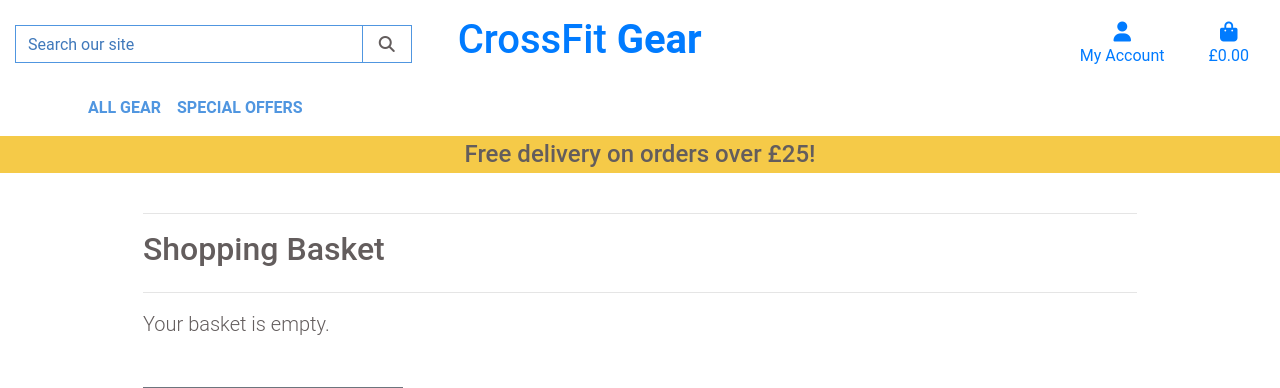
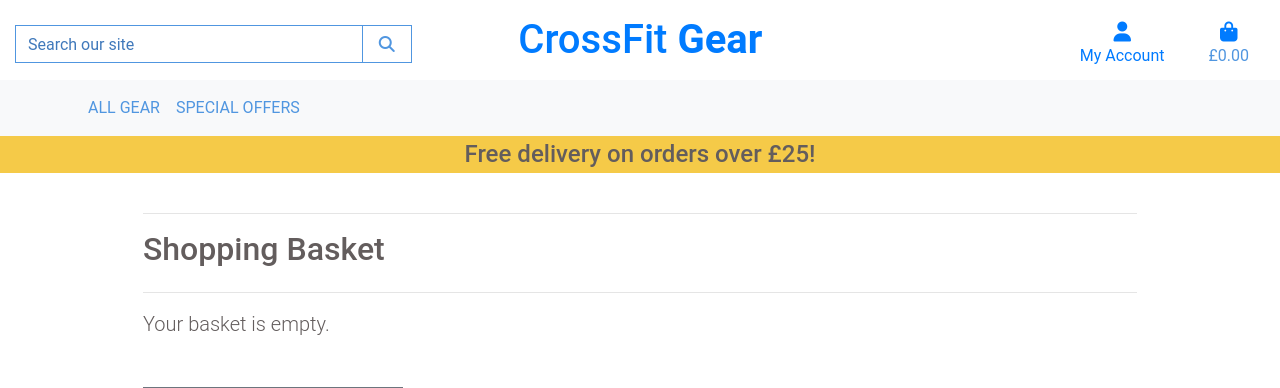
Before and after one commit to YoannaLa/Boutique_crossFit, a Django app: page /bag/ in a window 1280 px wide. Shown: the top 388 px of the page. Run offline with Django 4.2, Linux system fonts and the light colour scheme; parts of the project's set-up code (start-up, migrations or seed data) failed here and were passed over; some libraries are stand-ins or nearby versions.

Commit message:
updating the footer and headear to insure it works on all screens

```diff
--- a/bag/templates/bag/bag.html
+++ b/bag/templates/bag/bag.html
@@ -99,8 +99,8 @@
                                     <h6>Delivery: £{{ delivery|floatformat:2 }}</h6>
                                     <h4 class="mt-4"><strong>Grand Total: £{{ grand_total|floatformat:2 }}</strong></h4>
                                     {% if free_delivery_delta > 0 %}
-                                        <p class="mb-1 text-danger">
-                                            Free gift wrapping if you spend <strong>£{{ free_delivery_delta }}</strong> more!
+                                        <p class="mb-1 text-warning">
+                                            Free delivert you you add <strong>£{{ free_delivery_delta }}</strong>!
                                         </p>
                                     {% endif %}
                                 </td>
--- a/home/templates/home/index.html
+++ b/home/templates/home/index.html
@@ -11,7 +11,7 @@
 
 {% block content %}
     <div class="container h-100">
-        <div class="row h-80">
+        <div class="row h-100">
             <div class="col-12 col-md-6 my-auto">
                 <h1 class="display-6">
                     New Arrivals!
--- a/products/templates/products/product_detail.html
+++ b/products/templates/products/product_detail.html
@@ -113,7 +113,7 @@
                             </div>
 
                             <div class="d-flex justify-content-start gap-4 mb-3">
-                                <a href="{% url 'products' %}" class="btn btn-secondary rounded-0 ml-1 p-2">
+                                <a href="{% url 'products' %}" class="btn btn-secondary rounded-0 ml-1">
                                     <span class="icon">
                                         <i class="fas fa-chevron-left"></i>
                                     </span>
--- a/products/templates/products/products.html
+++ b/products/templates/products/products.html
@@ -118,8 +118,8 @@
         </div>
     </div>
     <div class="btt-button shadow-sm rounded-0 border border-blue">
-        <a class="btt-link d-flex">
-            <i class="fas fa-arrow-up text-blue text-md-start"></i>
+        <a class="btt-link d-flex h-100">
+            <i class="fas fa-arrow-up text-blue mx-auto my-auto"></i>
         </a>
     </div>
 
--- a/static/css/base.css
+++ b/static/css/base.css
@@ -17,6 +17,7 @@ body {
     justify-content: center;
     height: 1.5rem;
     width: 1.5rem;
+    color:#5096e0 !important;
 }
 
 /*------------------heading*/
@@ -220,8 +221,13 @@ input[name='q']::placeholder {
 
 
 /* -------------------------------- footer */
-.list-unstyled {
-    padding: 0;
+
+#footer {
+    background: #706e6e;
+    /* padding: 24px; */
+    font-size: 12px;
+    color: #CCC;
+    text-align: center;
 }
 
 
@@ -309,3 +315,17 @@ input[name='q']::placeholder {
         height: calc(100vh - 116px);
     }
 }
+
+/* push footer down on the bag page on screen sizes 575px */
+@media (min-width: 575px) {
+    .bag-large-container {
+        min-height: 500px;
+    }
+}
+
+/* push footer down on the bag page on screen sizes 910px */
+@media (min-width: 910px) {
+    .bag-large-container {
+        min-height: 700px;
+    }
+}
--- a/templates/allauth/account/login.html
+++ b/templates/allauth/account/login.html
@@ -41,9 +41,9 @@ for a {{ site_name }} account and sign in below:{% endblocktrans %}</p>
   {% if redirect_field_value %}
   <input type="hidden" name="{{ redirect_field_name }}" value="{{ redirect_field_value }}" />
   {% endif %}
-  <a class="btn btn-secondary text-white btn-rounded-0" href="{% url 'home' %}">Home</a>
-  <button class="primaryAction" type="submit">{% trans "Sign In" %}</button>
-  <p class="mt-2">
+  <a class="btn btn-outline-secondary" href="{% url 'home' %}">Home</a>
+  <button class="btn btn-outline-primary" type="submit">{% trans "Sign In" %}</button>
+  <p class="mt-4">
     <a class="button secondaryAction" href="{% url 'account_reset_password' %}">{% trans "Forgot Password?" %}</a>
   </p>
 </form>
--- a/templates/allauth/account/signup.html
+++ b/templates/allauth/account/signup.html
@@ -17,7 +17,7 @@
   {% if redirect_field_value %}
   <input type="hidden" name="{{ redirect_field_name }}" value="{{ redirect_field_value }}" />
   {% endif %}
-  <a class="btn btn-info text-white rounded-0" href="{% url 'account_login' %}">Back to Login</a>
+  <a class="btn btn-outline-secondary" href="{% url 'account_login' %}">Back to Login</a>
   <button type="submit">{% trans "Sign Up" %}</button>
 </form>
 
--- a/templates/allauth/base.html
+++ b/templates/allauth/base.html
@@ -18,7 +18,7 @@
       </ul>
     </div>
     {% endif %}
-    <hr>
+
     <div>
       <strong>Menu:</strong>
       <ul>
--- a/templates/base.html
+++ b/templates/base.html
@@ -57,14 +57,14 @@
                     </div>
                 </form>
             </div>
-            <div class="col-12 col-lg-4 my-auto py-1 py-lg-0 text-center text-lg-left">
+            <div class="col-12 col-lg-4 my-auto py-1 py-lg-0 font-weight-bold hvr-buzz text-center text-lg-center">
                 <a href="{% url 'home' %}" class="nav-link main-logo-link">
                     <h1>CrossFit <strong>Gear</strong></h1></a>
                 </a>
             </div>
             <div class="col-12 col-lg-4 my-auto py-1 py-lg-0">
                 <ul class="list-inline list-unstyled text-center text-lg-right my-0">
-                    <li class="list-inline-item dropdown">
+                    <li class="list-inline-item dropdown text-blue">
                         <a class="text-black nav-link" href="#" id="user-options" data-toggle="dropdown" aria-haspopup="true" aria-expanded="false">
                             <div class="text-center">
                                 <div><i class="fas fa-user fa-lg"></i></div>
@@ -74,14 +74,14 @@
                         <div class="dropdown-menu border-0" aria-labelledby="user-options">
                             {% if request.user.is_authenticated %}
                                 {% if request.user.is_superuser %}
-                                    <a href="{% url 'add_product' %}" class="dropdown-item">Product Management</a>
+                                    <a href="{% url 'add_product' %}" class="dropdown-item text-blue">Product Management</a>
                                 {% endif %}
-                                <a href="{% url 'profile' %}" class="dropdown-item">My Profile</a>
-                                <a href="{% url 'view_wishlist'%}" class="dropdown-item">My Wishlist</a>
-                                <a href="{% url 'account_logout' %}" class="dropdown-item">Logout</a>
+                                <a href="{% url 'profile' %}" class="dropdown-item text-blue">My Profile</a>
+                                <a href="{% url 'view_wishlist'%}" class="dropdown-item text-blue">My Wishlist</a>
+                                <a href="{% url 'account_logout' %}" class="dropdown-item text-blue">Logout</a>
                             {% else %}
-                                <a href="{% url 'account_signup' %}" class="dropdown-item">Register</a>
-                                <a href="{% url 'account_login' %}" class="dropdown-item">Login</a>
+                                <a href="{% url 'account_signup' %}" class="dropdown-item text-blue">Register</a>
+                                <a href="{% url 'account_login' %}" class="dropdown-item text-blue">Login</a>
                             {% endif %}
                         </div>
                     </li>
@@ -89,7 +89,7 @@
                         <a class="{% if grand_total %}text-info font-weight-bold{% else %}text-black{% endif %} nav-link" href="{% url 'view_bag' %}">
                             <div class="text-center">
                                 <div><i class="fas fa-shopping-bag fa-lg"></i></div>
-                                <p class="text-black my-0">
+                                <p class="text-blue my-0">
                                     {% if grand_total %}
                                     £{{ grand_total|floatformat:2 }}
                                     {% else %}
@@ -102,8 +102,8 @@
                 </ul>
             </div>
         </div>
-        <div class="row bg-white">
-            <nav class="navbar navbar-expand-lg navbar-light w-100">
+        <div class="row bg-light">
+            <nav class="navbar navbar-expand-lg navbar-light">
                 <button class="navbar-toggler" type="button" data-toggle="collapse" data-target="#main-nav" aria-controls="main-nav" aria-expanded="false" aria-label="Toggle navigation">
                     <span class="navbar-toggler-icon"></span>
                 </button>
@@ -150,71 +150,77 @@
     {% endblock %}
 
     <!-- Footer -->
-    <footer class="bg-secondary text-white text-center text-md-start">
-        <!-- Grid container -->
-        <div class="footer p-4" style="margin-bottom: -50px; margin-top: 20px;">
-        <!--Grid row-->
+    <footer id="footer">
+        <div class="container-fluid border-top border-light">
+            <div class="row rounded-0 border border-light justify-content-center bg-light">
+                <!-- Begin Mailchimp Signup Form -->
+                <div id="mc_embed_signup">
+                            <div id="mc_embed_signup">
+                                <form action="https://herokuapp.us8.list-manage.com/subscribe/post?u=c28ca5039d1daf45113511ba2&amp;id=1d5d6c3fa5&amp;f_id=003066e0f0" method="post" id="mc-embedded-subscribe-form" name="mc-embedded-subscribe-form" class="validate" target="_blank" novalidate>
+                                <div id="mc_embed_signup_scroll">
+                                  <h5 class="center text-dark">Enter your email to keep up to date with special offers</h5>
+                                        <div class="mc-field-group text-dark">
+                                        <label for="mce-EMAIL">Email Address <span class="asterisk">*</span>
+                                        </label>
+                                        <input type="email" value="" name="EMAIL" class="required email" id="mce-EMAIL">
+                                    </div>
+                                    <div id="mce-responses" class="clear foot">
+                                        <div class="response" id="mce-error-response" style="display:none"></div>
+                                        <div class="response" id="mce-success-response" style="display:none"></div>
+                                    </div>
+
+                                    <div style="position: absolute; left: -5000px;" aria-hidden="true"><input type="text" name="b_22156db4568e725232cafd147_de3531b64b" tabindex="-1" value=""></div>
+                                    <div class="optionalParent">
+                                        <div class="clear foot">
+                                            <input type="submit" value="Subscribe" name="subscribe" id="mc-embedded-subscribe" class="button">
+                                            <p class="brandingLogo"><a href="http://eepurl.com/hYOO6z" title="Mailchimp - email marketing made easy and fun"><img src="https://eep.io/mc-cdn-images/template_images/branding_logo_text_dark_dtp.svg" alt="Mailchimp logo"></a></p>
+                                        </div>
+                                    </div>
+                    </div>
+                </form>
+            </div>
+            </div>
+            </div>
+            <br>
+            <!-- links-->
             <div class="row">
-              <!--Grid column-->
-              <div class="col-lg-3 col-md-6 md-0 text-center">
-                <h5>Get in touch</h5>
+                <div class="col-sm-6">
+                    <div class="card-body">
+                        <h5 class="text-white mb-0">Get in touch</h5>
                             <ul class="list-unstyled mb-0">
+                                <br>
                             <li>
                                 <a class="btn btn-light hvr-buzz" href="{% url 'contact' %}" class="btn btn-outline-dark rounded-0 px-1">Contact Us</a>
                             </li>
                             </ul>
                 </div>
-              <!--Grid column-->
-              <div class="col-lg-3 col-md-6 md-0 text-center">
-                <h5 class="bg-secondary text-white mb-0">Useful links</h5>
+                </div>
+
+                <div class="col-sm-6">
+                    <div class="card-body">
+                        <h5 class="text-white mb-0">Useful links</h5>
                             <ul class="list-unstyled mb-0">
+                                <br>
                               <li>
                                 <a class="btn btn-link btn-floating-central  m-1 text-white hvr-buzz" style="background-color: #3b5998;" href="https://www.facebook.com/profile.php?id=100084678726060" target="_blank" class="me-4 text-reset" rel="noopener">
                                     <i class="fab fa-facebook-f"></i>
                                 </a>
                                 <a class="btn btn-link btn-floating-central  m-1 text-white hvr-buzz" style="background-color: #3b9851;" href="https://www.crossfit.com/" target="_blank" class="me-4 text-reset" rel="noopener">
-                        <i class="fa-thin fa-dumbbell"></i>
+                                    <i class="fa-sharp fa-solid fa-check"></i>
                                 </a>
                               </li>
-
                             </ul>
                 </div>
-              <!--Grid column-->
-              <div class="col-lg-3 col-md-6 mb-0 text-center">
-                <h5 class="bg-secondary text-white mb-0">Mailing list</h5>
-                <ul class="list-unstyled mb-0">
-
-                    <!-- Begin Mailchimp Signup Form -->
-                    <a class="col-lg-3 text-center">
-                    <div id="mc_embed_signup">
-                        <form action="https://herokuapp.us8.list-manage.com/subscribe/post?u=c28ca5039d1daf45113511ba2&amp;id=1d5d6c3fa5&amp;f_id=003066e0f0" method="post" id="mc-embedded-subscribe-form" name="mc-embedded-subscribe-form" class="validate" target="_blank" novalidate>
-                        <div id="mc_embed_signup_scroll">
-                            <div id="mce-responses">
-                            <div class="response" id="mce-error-response" style="display:none"></div>
-                            <div class="response" id="mce-success-response" style="display:none"></div>
                 </div>
               </div>
-                        <div style="position: absolute; left: -5000px;" aria-hidden="true"><input type="text" name="b_c28ca5039d1daf45113511ba2_1d5d6c3fa5" tabindex="-1" value=""></div>
-                            <input type="submit" value="Subscribe" name="subscribe" id="mc-embedded-subscribe" class="btn btn-light button hvr-buzz">
-                        </div>
-                    </div>
-                    </a>
-
-                </ul>
-              </div>
-              <!--Grid column-->
-            </div>
-            <!-- Copyright -->
-          <div class="text-center p-3" style="background-color: rgba(0, 0, 0, 0.2);">
+              <!-- Copyrights-->
+                <div class="container-fluid" style="background-color: rgba(0, 0, 0, 0.2);">
+                    <div class="row justify-content-center">
                     Made by:
                      <a class="text-white">Yoanna Lazarek</a>
                     </div>
-           <!-- Copyright -->
-            <!--Grid row-->
                 </div>
-        <!-- Grid container -->
     </footer>
-    <!-- Footer -->
 
 </body>
 </html>
--- a/templates/includes/main-nav.html
+++ b/templates/includes/main-nav.html
@@ -1,29 +1,33 @@
 <div class="collapse navbar-collapse" id="main-nav">
-    <ul class="navbar-nav w-auto mx-auto position-absolute">
-
+    <ul class="navbar-nav w-auto mx-auto position-left">
+        <li class="nav-item d-block d-md-none">
+            <a class="logo-font hvr-buzz text-uppercase nav-link text-blue nav-link mr-5" href="{% url 'products' %}" id="product-link">
+                Gear
+            </a>
+        </li>
         <li class="nav-item dropdown">
-            <a class="logo-font font-weight-bold hvr-buzz text-uppercase nav-link text-blue" href="#" id="specials-link" data-toggle="dropdown" aria-haspopup="true" aria-expanded="false">
+            <a class="logo-font hvr-buzz text-uppercase nav-link text-blue" href="#" id="specials-link" data-toggle="dropdown" aria-haspopup="true" aria-expanded="false">
                 All Gear
             </a>
-            <div class="dropdown-menu border-0" aria-labelledby="specials-link">
-                <a href="{% url 'products' %}?category=bottles,essentials"  class="dropdown-item"> Bottles </a>
-                <a href="{% url 'products' %}?category=skipping_ropes" class="dropdown-item"> Skipping Ropes</a>
-                <a href="{% url 'products' %}?category=bands" class="dropdown-item"> Bands</a>
-                <a href="{% url 'products' %}?category=tapes" class="dropdown-item"> Tapes</a>
-                <a href="{% url 'products' %}?category=chalk" class="dropdown-item"> Chalk</a>
-                <a href="{% url 'products' %}?category=belts" class="dropdown-item"> Belts</a>
-                <a href="{% url 'products' %}?category=knee_support" class="dropdown-item"> Knee Support</a>
-                <a href="{% url 'products' %}?category=wrist_support" class="dropdown-item"> Wrist Support</a>
-                <a href="{% url 'products' %}?category=gifts" class="dropdown-item"> Gifts</a>
+            <div class="dropdown-menu border-0" aria-labelledby="all-products-link">
+                <a href="{% url 'products' %}?category=bottles,essentials"  class="dropdown-item text-blue"> Bottles </a>
+                <a href="{% url 'products' %}?category=skipping_ropes" class="dropdown-item text-blue"> Skipping Ropes</a>
+                <a href="{% url 'products' %}?category=bands" class="dropdown-item text-blue"> Bands</a>
+                <a href="{% url 'products' %}?category=tapes" class="dropdown-item text-blue"> Tapes</a>
+                <a href="{% url 'products' %}?category=chalk" class="dropdown-item text-blue"> Chalk</a>
+                <a href="{% url 'products' %}?category=belts" class="dropdown-item text-blue"> Belts</a>
+                <a href="{% url 'products' %}?category=knee_support" class="dropdown-item text-blue"> Knee Support</a>
+                <a href="{% url 'products' %}?category=wrist_support" class="dropdown-item text-blue"> Wrist Support</a>
+                <a href="{% url 'products' %}?category=gifts" class="dropdown-item text-blue"> Gifts</a>
             </div>
         </li>
         <li class="nav-item dropdown">
-            <a class="logo-font font-weight-bold hvr-buzz text-uppercase nav-link text-blue" href="#" id="specials-link" data-toggle="dropdown" aria-haspopup="true" aria-expanded="false">
+            <a class="logo-font hvr-buzz text-uppercase nav-link text-blue" href="#" id="specials-link" data-toggle="dropdown" aria-haspopup="true" aria-expanded="false">
                 Special Offers
             </a>
             <div class="dropdown-menu border-0" aria-labelledby="specials-link">
-                <a href="{% url 'products' %}?category=clearances" class="dropdown-item"> Clearance</a>
-                <a href="{% url 'products' %}?category=deals" class="dropdown-item"> Deals</a>
+                <a href="{% url 'products' %}?category=clearances" class="dropdown-item text-blue"> Clearance</a>
+                <a href="{% url 'products' %}?category=deals" class="dropdown-item text-blue"> Deals</a>
             </div>
         </li>
     </ul>
--- a/templates/includes/mobile-top-header.html
+++ b/templates/includes/mobile-top-header.html
@@ -1,7 +1,7 @@
 <ul>
     <li class="list-inline-item">
         <a class="text-blue nav-link d-block d-lg-none" href="#" id="mobile-search" data-toggle="dropdown" aria-haspopup="true" aria-expanded="false">
-            <div class="text-center">
+            <div class="text-center text-blue">
                 <div><i class="fas fa-search fa-lg"></i></div>
                 <p class="my-0">Search</p>
             </div>
@@ -23,7 +23,7 @@
     </li>
     <li class="list-inline-item dropdown">
         <a class="text-blue nav-link d-block d-lg-none" href="#" id="user-options-mobile" data-toggle="dropdown" aria-haspopup="true" aria-expanded="false">
-            <div class="text-center">
+            <div class="text-center text-blue">
                 <div><i class="fas fa-user fa-lg"></i></div>
                 <p class="my-0">My Account</p>
             </div>
@@ -31,20 +31,20 @@
         <div class="dropdown-menu border-0" aria-labelledby="user-options-mobile">
             {% if request.user.is_authenticated %}
                 {% if request.user.is_superuser %}
-                    <a href="{% url 'add_product' %}" class="dropdown-item">Product Management</a>
+                    <a href="{% url 'add_product' %}" class="dropdown-item text-blue">Product Management</a>
                 {% endif %}
-                <a href="{% url 'profile' %}" class="dropdown-item">My Profile</a>
-                <a href="{% url 'view_wishlist'%}" class="dropdown-item">My Wishlist</a>
-                <a href="{% url 'account_logout' %}" class="dropdown-item">Logout</a>
+                <a href="{% url 'profile' %}" class="dropdown-item text-blue">My Profile</a>
+                <a href="{% url 'view_wishlist'%}" class="dropdown-item text-blue">My Wishlist</a>
+                <a href="{% url 'account_logout' %}" class="dropdown-item text-blue">Logout</a>
             {% else %}
-                <a href="{% url 'account_signup' %}" class="dropdown-item">Register</a>
-                <a href="{% url 'account_login' %}" class="dropdown-item">Login</a>
+                <a href="{% url 'account_signup' %}" class="dropdown-item text-blue">Register</a>
+                <a href="{% url 'account_login' %}" class="dropdown-item text-blue">Login</a>
             {% endif %}
         </div>
     </li>
     <li class="list-inline-item">
         <a class="{% if grand_total %}text-primary font-weight-bold{% else %}text-blue{% endif %} nav-link d-block d-lg-none" href="{% url 'view_bag' %}">
-            <div class="text-center">
+            <div class="text-center text-blue">
                 <div><i class="fas fa-shopping-bag fa-lg"></i></div>
                 <p class="my-0">
                     {% if grand_total %}
```
Also changed, not shown: contact/templates/contact/contact.html (+5 -5 lines), templates/allauth/account/base.html (line endings or trailing spaces). Lines whose indentation alone changed are shown as unchanged.
